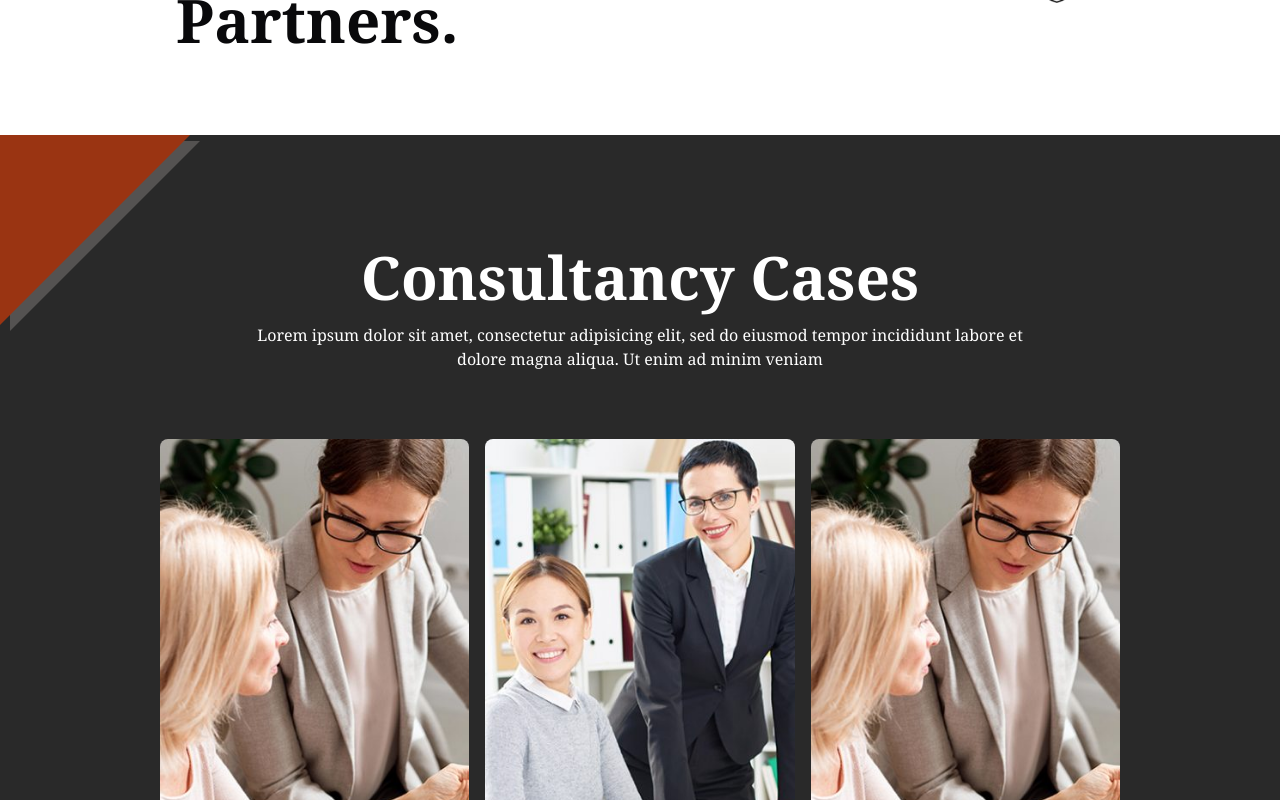
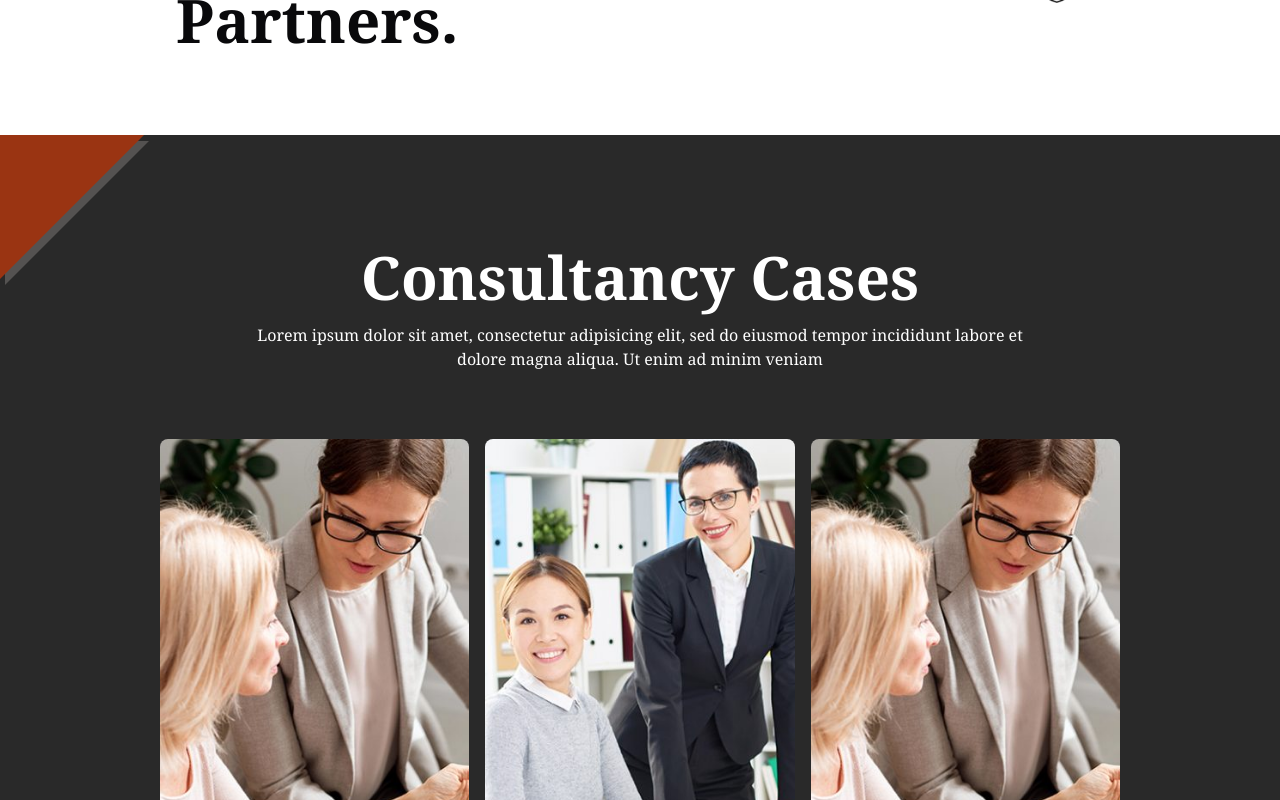
Before and after one commit to Alok-Pal/PCS, a Next.js app: page / in a window 1280 px wide. Shown: the part 2880-3680 px from the top of the page. Built offline with nearby package versions, Linux system fonts and the light colour scheme.

Commit message:
main Image responsive

```diff
--- a/src/components/MainImage.jsx
+++ b/src/components/MainImage.jsx
@@ -174,6 +174,95 @@
 
 // export default MainImage;
 
+// import Image from "next/image";
+// import React from "react";
+// import { Label } from "../components/ui/label";
+// import { Button } from "./ui/button";
+// import { RightArrow } from "../lib/utils";
+// import {
+//   UsersRound,
+//   NotepadText,
+//   LaptopMinimal,
+//   BriefcaseBusiness,
+// } from "lucide-react";
+
+// const MainImage = () => {
+//   return (
+//     <>
+//       <div
+//         className="relative"
+//         style={{
+//           backgroundImage: `url('/assets/mainImg.jpg')`, // Replace with your image path
+//           backgroundSize: "cover",
+//           backgroundPosition: "center",
+//           height: "90vh",
+//           // paddingLeft: '5rem',
+//         }}
+//       >
+//         <div className="pt-10 lg:px-20 md:px-20 sm:px-20 px-16">
+//           <Label
+//             htmlFor=""
+//             className="text-xl font-bold font-serif text-orange-800 "
+//           >
+//             since 2018,
+//           </Label>
+
+//           <Label
+//             htmlFor=""
+//             className="lg:text-6xl md:text-4xl sm:text-4xl text-2xl font-bold font-serif dark:text-orange-500 "
+//           >
+//             <p className="sm:mt-10 mt-4">PAL </p>
+//             <p className="mt-2">Consultancy</p>
+//             <p className="mt-2">Services.</p>
+//           </Label>
+
+//           <div className="sm:mt-7 mt-5 pb-20">
+//             <Button className="bg-orange-800 hover:bg-orange-700 dark:text-white font-serif font-bold ">
+//               Free Appointment &nbsp; <RightArrow />
+//             </Button>
+//           </div>
+//         </div>
+//       </div>
+//       <div className="flex justify-center">
+//         <div className="border-white border-t-4 z-20 w-[45vw] max-w-screen-xl mx-auto grid justify-center -mt-16 lg:py-10 bg-orange-800 rounded-lg shadow-lg p-4 space-x-4 md:space-x-8">
+//           <div className="grid lg:grid-cols-4 md:grid-cols-2 sm:grid-cols-2 grid-cols-1 justify-center">
+//             <div className="flex  items-center space-x-2 md:space-x-3">
+//               <UsersRound className="text-white w-10 h-10" />
+//               <div>
+//                 <span className="text-white font-bold font-serif">100+</span>
+//                 <p className="text-white font-bold font-serif"> Clients</p>
+//               </div>
+//             </div>
+//             <div className="flex items-center space-x-2 md:space-x-3">
+//               <NotepadText className="text-white w-10 h-10" />
+//               <div>
+//                 <span className="text-white font-bold font-serif">50+</span>
+//                 <p className="text-white font-bold font-serif"> Projects</p>
+//               </div>
+//             </div>
+//             <div className="flex items-center space-x-2 md:space-x-3">
+//               <LaptopMinimal className="text-white w-10 h-10" />
+//               <div>
+//                 <span className="text-white font-bold font-serif">70+</span>
+//                 <p className="text-white font-bold font-serif"> Solutions</p>
+//               </div>
+//             </div>
+//             <div className="flex items-center space-x-2 md:space-x-3">
+//               <BriefcaseBusiness className="text-white w-10 h-10" />
+//               <div>
+//                 <span className="text-white font-bold font-serif">4+</span>
+//                 <p className="text-white font-bold font-serif">Years Exp.</p>
+//               </div>
+//             </div>
+//           </div>
+//         </div>
+//       </div>
+//     </>
+//   );
+// };
+
+// export default MainImage;
+
 import Image from "next/image";
 import React from "react";
 import { Label } from "../components/ui/label";
@@ -185,19 +274,12 @@ import {
   LaptopMinimal,
   BriefcaseBusiness,
 } from "lucide-react";
+import './index.css'
 
 const MainImage = () => {
   return (
     <>
-      <div
-        className="relative"
-        style={{
-          backgroundImage: `url('/assets/mainImg.jpg')`, // Replace with your image path
-          backgroundSize: "cover",
-          backgroundPosition: "center",
-          height: "90vh",
-        }}
-      >
+      <div className="main-image relative">
         <div className="pt-10 lg:px-20 md:px-20 sm:px-20 px-16">
           <Label
             htmlFor=""
--- a/src/components/SoftwareCases.jsx
+++ b/src/components/SoftwareCases.jsx
@@ -29,14 +29,14 @@ const SoftwareCases = () => {
         <div
           className="triangle"
           style={{
-            borderBottom: "190px solid transparent",
-            borderRight: "190px solid transparent",
-            borderLeft: "190px solid #9A3412",
+            borderBottom: "9rem solid transparent",
+            borderRight: "9rem solid transparent",
+            borderLeft: "9rem solid #9A3412",
           }}
         ></div>
       </div>
 
-      <div className="font-serif" style={{ marginTop: "-190px", backgroundColor: "#292929" }}>
+      <div className="font-serif" style={{ marginTop: "-9rem", backgroundColor: "#292929" }}>
         <div className="pt-28  ">
           <p className=" z-40 relative lg:text-6xl md:text-6xl sm:text-4xl  text-2xl text-white text-center font-bold">Consultancy Cases</p>
           <div className="flex justify-center "><p className="text-center max-w-[60vw] mt-4 text-white ">Lorem ipsum dolor sit amet, consectetur adipisicing elit, sed do eiusmod tempor incididunt labore et dolore magna aliqua. Ut enim ad minim veniam</p></div>
@@ -81,12 +81,12 @@ const SoftwareCases = () => {
           content: "";
           position: absolute;
           top: 6px; /* Positioning the shadow to match the triangle */
-          left: -180px;
+          left: -8.7rem;
           width: 0;
           height: 0;
-          border-bottom: 190px solid transparent;
-          border-right: 190px solid transparent;
-          border-left: 190px solid #f6ebe736; /* Light orange color with opacity */
+          border-bottom: 9rem solid transparent;
+          border-right: 9rem solid transparent;
+          border-left: 9rem solid #f6ebe736; /* Light orange color with opacity */
           box-shadow: inset -10px 0 10px -5px #9a3412; /* Adjust for inner shadow */
           z-index: -1;
         }
--- /dev/null
+++ b/src/components/index.css
@@ -0,0 +1,14 @@
+/* styles.css */
+
+.main-image {
+    background-image: url('/assets/mainImg.jpg'); /* Replace with your image path */
+    background-size: cover;
+    background-position: left center; /* Adjust the image position for smaller devices */
+    height: 90vh;
+  }
+
+  @media (min-width: 640px) {
+    .main-image {
+      background-position: center; /* Center the image for medium to large devices */
+    }
+  }
```
